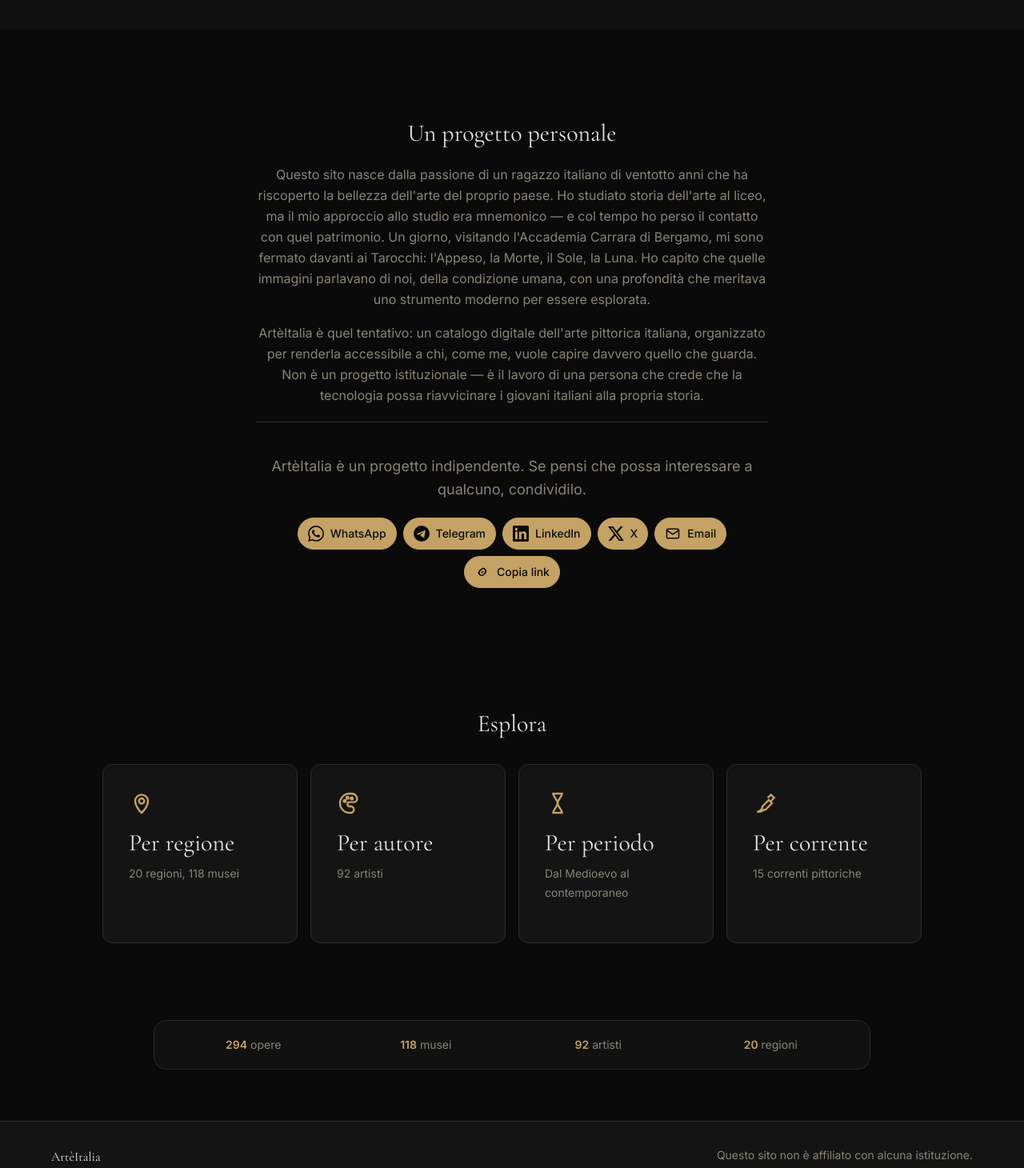
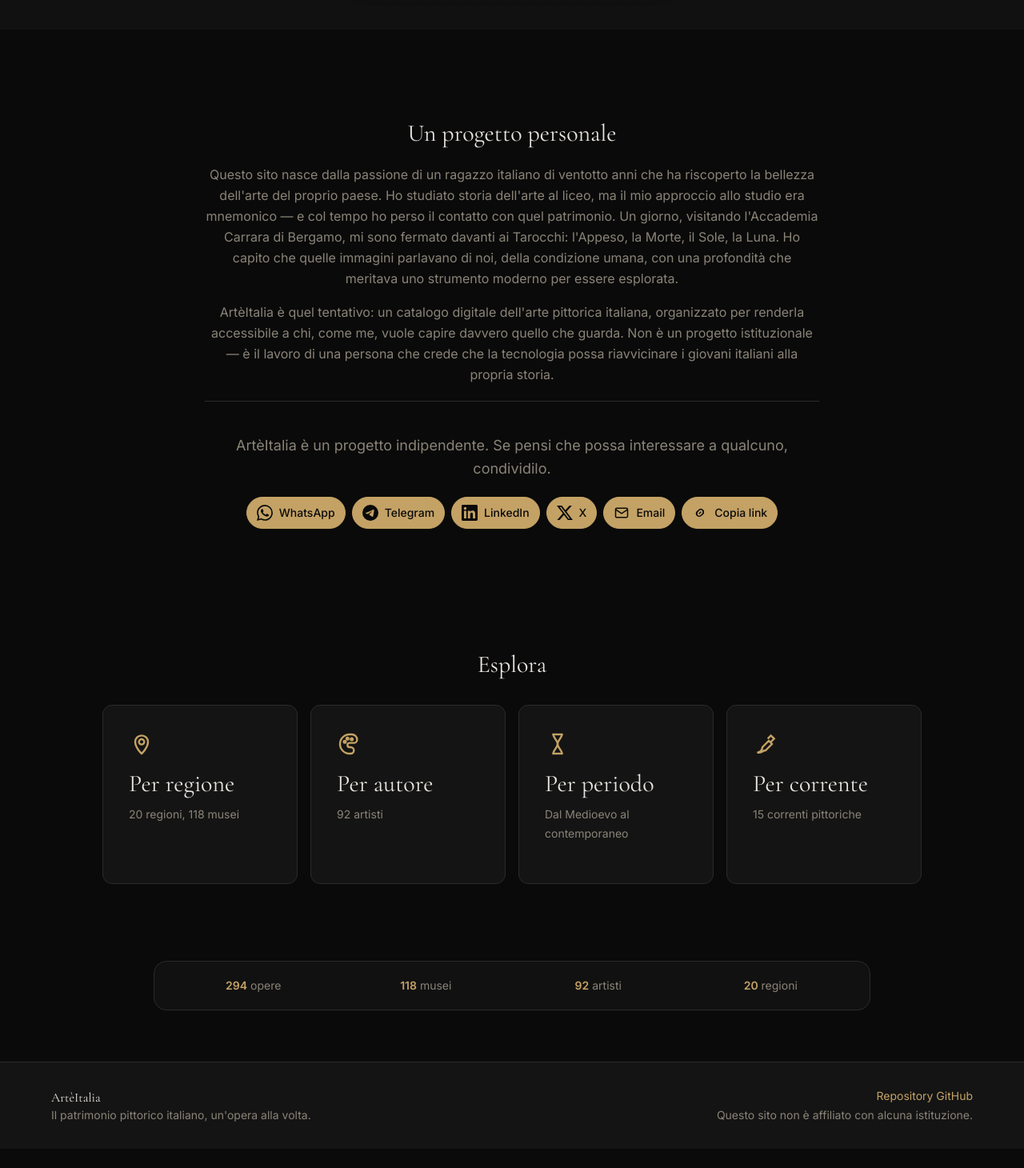
Before and after one commit to davide-colombo/arteitalia, a Next.js app: page / in a window 1280 px wide. Shown: the part 1000-2460 px from the top of the page at 80% size. After the commit the page ends 2436 px from the top, so only its background shows below. Built offline with nearby package versions, Linux system fonts and the light colour scheme.

Commit message:
fix: widen homepage text block, reorder footer right column
- Homepage #scopri section: max-w-3xl → max-w-4xl to fit 6 share buttons on one row
- Footer: GitHub link now above disclaimer for visual symmetry with left column

```diff
--- a/src/app/layout.tsx
+++ b/src/app/layout.tsx
@@ -102,7 +102,6 @@ export default function RootLayout({
                 <p>Il patrimonio pittorico italiano, un&apos;opera alla volta.</p>
               </div>
               <div className="flex flex-col items-start gap-1 sm:items-end sm:text-right">
-                <p>Questo sito non è affiliato con alcuna istituzione.</p>
                 <a
                   href="https://github.com/davide-colombo/arteitalia"
                   target="_blank"
@@ -111,6 +110,7 @@ export default function RootLayout({
                 >
                   Repository GitHub
                 </a>
+                <p>Questo sito non è affiliato con alcuna istituzione.</p>
               </div>
             </div>
           </footer>
--- a/src/app/page.tsx
+++ b/src/app/page.tsx
@@ -152,7 +152,7 @@ export default function HomePage() {
         </a>
       </section>
 
-      <section id="scopri" className="mx-auto max-w-3xl px-4 py-4 text-center md:px-8 lg:px-16">
+      <section id="scopri" className="mx-auto max-w-4xl px-4 py-4 text-center md:px-8 lg:px-16">
         <div className="space-y-5">
           <h2 className="font-serif text-3xl text-text-primary">
             Un progetto personale
```
